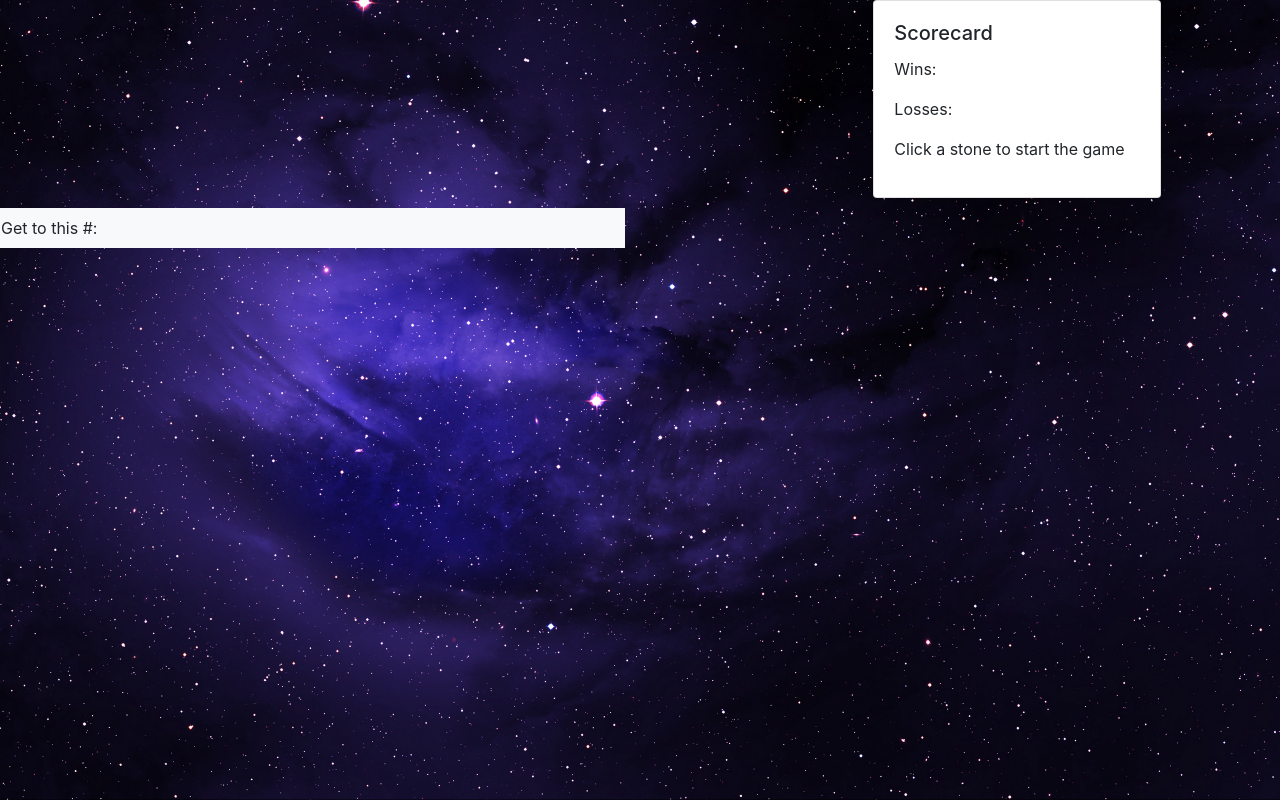
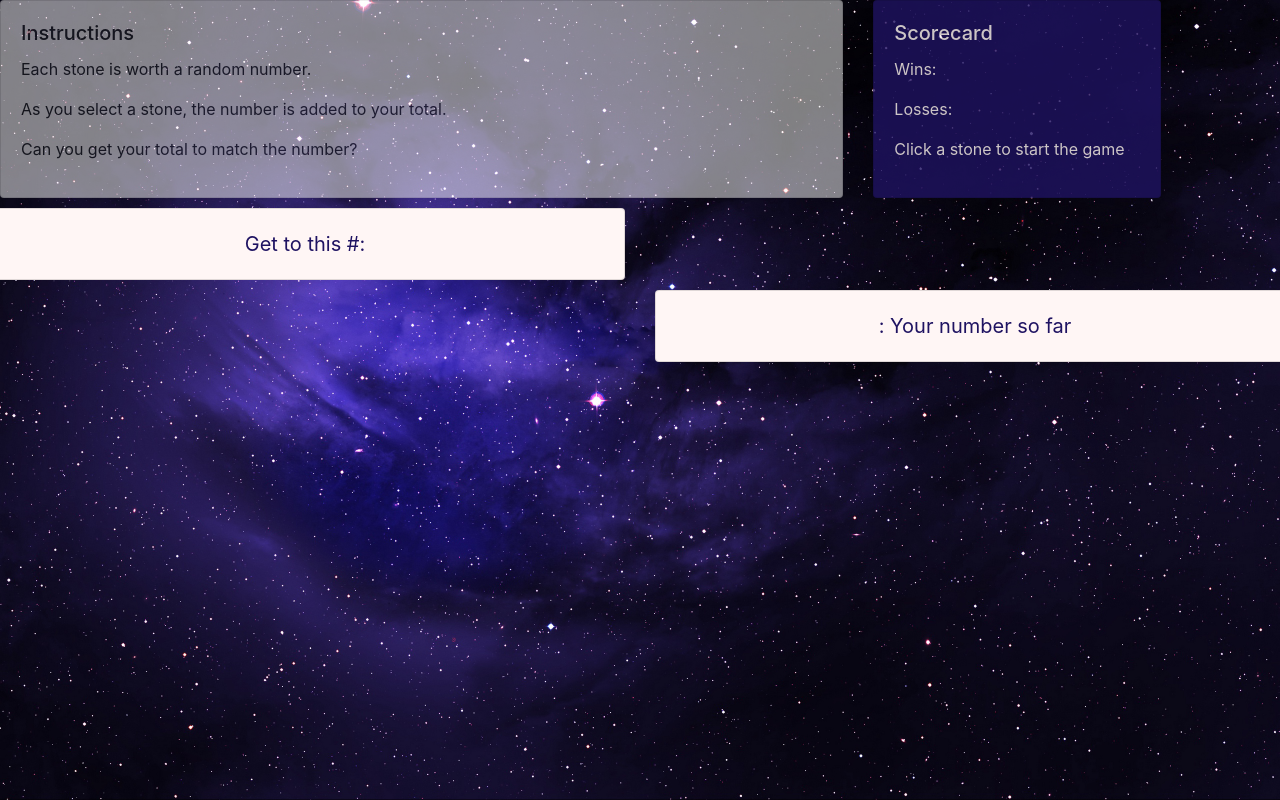
Before and after one commit to kelliott14/Unit-4-Game, a plain HTML site: page index.html in a window 1280 px wide. Drawn offline with nearby package versions, Linux system fonts and the light colour scheme.

Commit message:
scorecard, instructions, get number and your number layout in html and css

```diff
--- a/assets/css/style.css
+++ b/assets/css/style.css
@@ -10,6 +10,30 @@ body{
 
 }
 
-.GetThisText{
-    text-align: right;
+.GetThisText,
+.YourNumText{
+    text-align: center;
+    font-size: 20px;
 }
+
+.GetThisCard,
+.YourNumCard{
+    padding: 20px;
+    background-color: #FFF6F5;
+    color: #1F1362;
+}
+
+.scorecard{
+    background-color: #1F1362;
+    color: #FFF6F5;
+    opacity: 0.8;
+}
+
+.YourNumBanner{
+    padding-top: 10px;
+    padding-right: 0px;
+}
+
+.instructionsCard{
+    opacity: 0.5;
+}
--- a/index.html
+++ b/index.html
@@ -11,7 +11,14 @@
 <body>
     <div class="row">
         <div class="col-md-8">
-
+            <div class="card instructionsCard">
+                <div class="card-body">
+                    <h5 class="card-title">Instructions</h5>
+                    <p>Each stone is worth a random number.</p>
+                    <p>As you select a stone, the number is added to your total.</p>
+                    <p>Can you get your total to match the number?</p>
+                </div>
+            </div>
         </div>
         <div class="col-md-4">
             <div class="card scorecard" style="width: 18rem;">
@@ -25,15 +32,25 @@
         </div>
     </div>
 
-<div class="row">
-    <div class="col-md-6 GetThisBanner">
-        <div class="navbar navbar-light bg-light">
-            <div class="GetThisText" style="text-align: right">Get to this #:
+    <div class="row">
+        <div class="col-md-6 GetThisBanner">
+            <div class="card GetThisCard">
+                <div class="GetThisText">Get to this #:
+                </div>
             </div>
         </div>
+        <div class="col-md-6"></div>
     </div>
 
-</div>
+    <div class="row">
+        <div class="col-md-6"></div>
+        <div class="col-md-6 YourNumBanner">
+                <div class="card YourNumCard">
+                    <div class="YourNumText"> : Your number so far
+                    </div>
+                </div>
+            </div>
+    </div>
 
 
 
```
